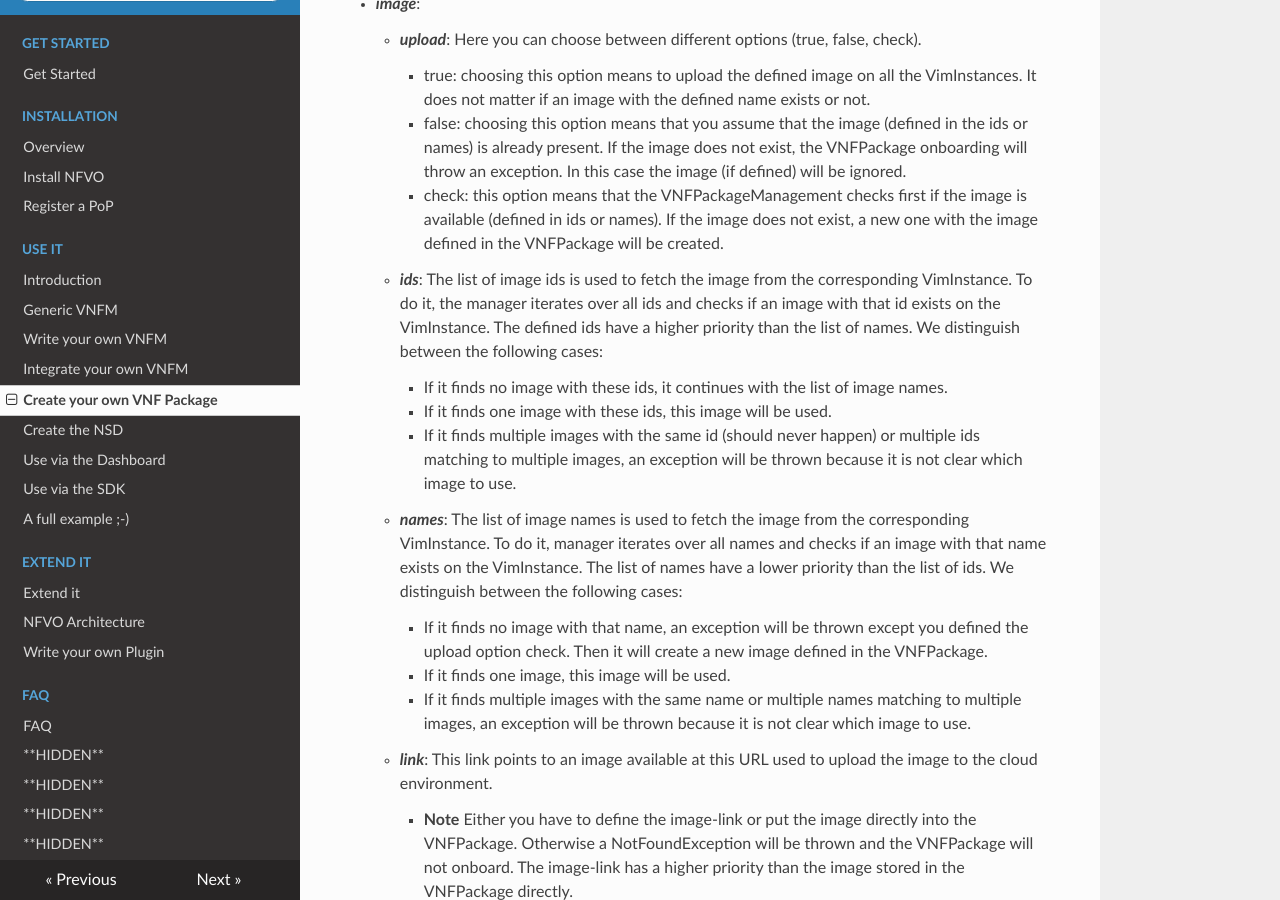
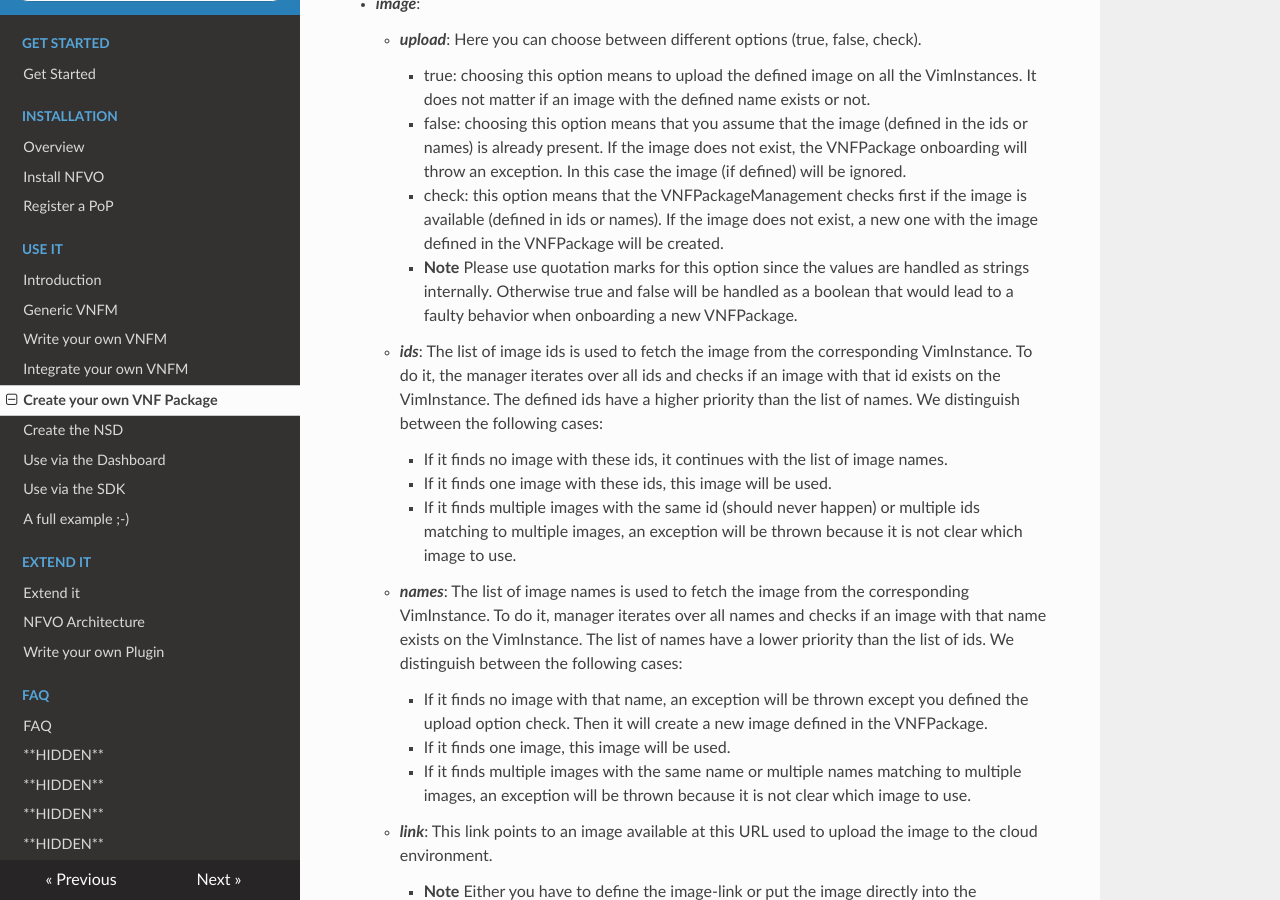
Before and after one commit to openbaton/docs, an MkDocs documentation site: the page built from docs/vnfpackage.md, in a window 1280 px wide and 900 px high, scrolled down 1479 px. Built offline with MkDocs 1.6.1, drawn with Linux system fonts in a browser that asks for light colours; nearby versions of some CDN libraries; old or Windows-style settings are respelled for this version of MkDocs; some of the changed text lies outside the part shown.

Commit message:
updated VNFPackage documentation -> using quotation marks for upload option

```diff
--- a/docs/vnfpackage.md
+++ b/docs/vnfpackage.md
@@ -61,6 +61,8 @@
         In this case the image (if defined) will be ignored.
         * check: this option means that the VNFPackageManagement checks first if the image is available (defined in ids or names).
         If the image does not exist, a new one with the image defined in the VNFPackage will be created.
+        * **Note** Please use quotation marks for this option since the values are handled as strings internally.
+        Otherwise true and false will be handled as a boolean that would lead to a faulty behavior when onboarding a new VNFPackage.
     * ***ids***: The list of image ids is used to fetch the image from the corresponding VimInstance.
         To do it, the manager iterates over all ids and checks if an image with that id exists on the VimInstance.
         The defined ids have a higher priority than the list of names.
@@ -145,7 +147,7 @@
 name: iperf-server
 scripts-link: https://script-link-to-git.git
 image:
-    upload: check
+    upload: "check"
     names:
         - iperf_server_image
 image-config:
@@ -233,7 +235,7 @@
 name: iperf-client
 scripts-link: https://gitlab.fokus.fraunhofer.de/openbaton/scripts-test-public.git
 image:
-    upload: check
+    upload: "check"
     names:
         - iperf_client_image
 image-config:
```
